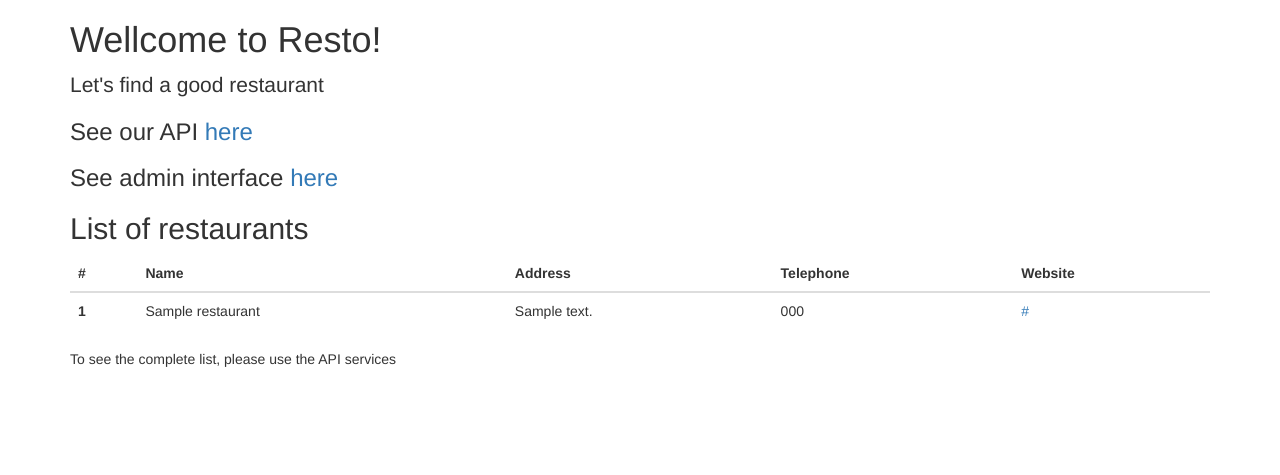
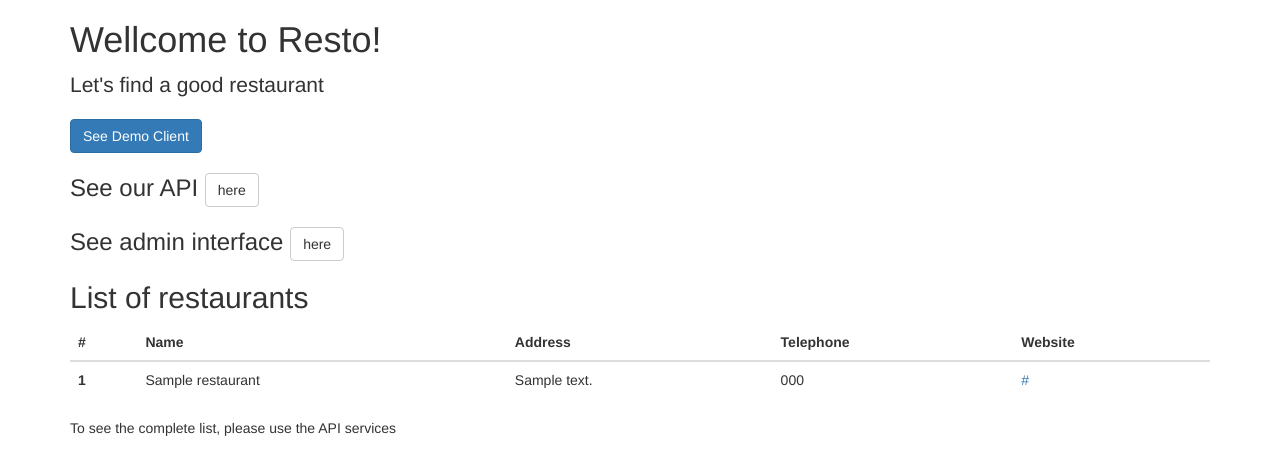
Before and after one commit to rafen/resto, a Django app: template restaurants/templates/index.html in a window 1280 px wide. Shown: the top 475 px of the page. Run offline with Django 3.2, Linux system fonts and the light colour scheme; the template is opened without the code that fills it: most values are stand-ins (such as "Sample title", 1, 10 or a date in 2020); some libraries are stand-ins or nearby versions.

Commit message:
Better landing page

```diff
--- a/restaurants/templates/index.html
+++ b/restaurants/templates/index.html
@@ -4,11 +4,12 @@
 <div class="starter-template">
 	<h1> Wellcome to Resto!</h1>
 	<p class="lead">Let's find a good restaurant</p>
+    <a class="btn btn-primary" href="/static/ui/index.html">See Demo Client</a>
 </div>
 
-<h3>See our API <a href="{% url "django.swagger.base.view" %}">here</a></h3>
+<h3>See our API <a class="btn btn-default" href="{% url "django.swagger.base.view" %}">here</a></h3>
 
-<h3>See admin interface <a href="/admin">here</a></h3>
+<h3>See admin interface <a class="btn btn-default" href="/admin">here</a></h3>
 
 
 <h2>List of restaurants</h2>
--- a/resto-ui/app/index.html
+++ b/resto-ui/app/index.html
@@ -37,7 +37,8 @@
           <div class="collapse navbar-collapse" id="js-navbar-collapse">
 
             <ul class="nav navbar-nav">
-              <li class="active"><a href="#/">Resto</a></li>
+              <li><a href="/">Home</a></li>
+              <li><a href="#/">Resto</a></li>
               <li><a ng-href="#/about">About</a></li>
             </ul>
           </div>
```
